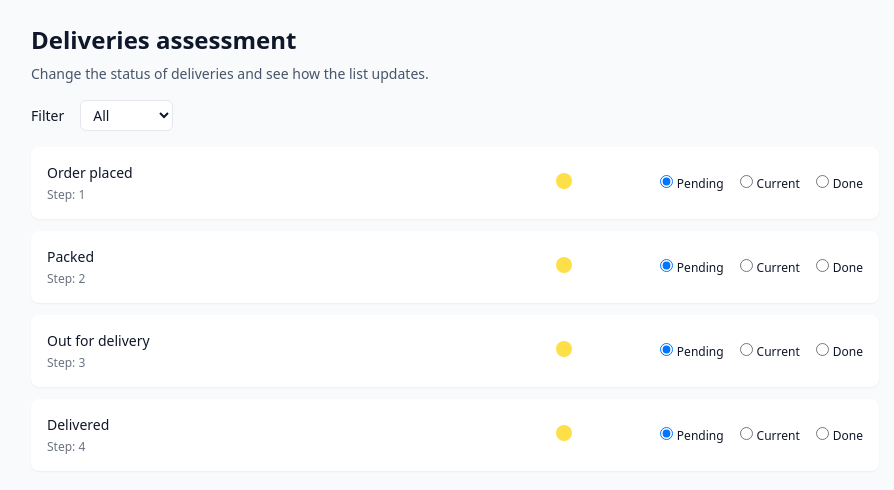
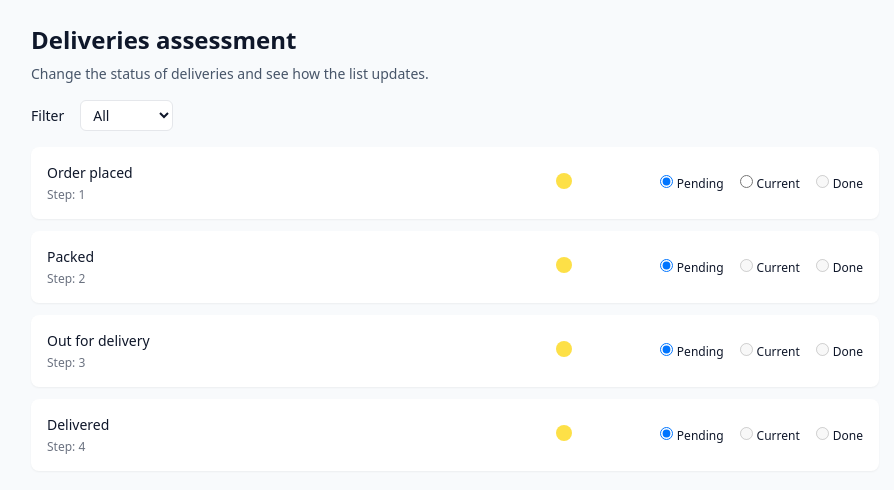
Before and after one commit to jacquesdeklerk/bob-deliveries-assessment, a React (Create React App) app: page / in a window 1280 px wide. Shown: the top 490 px of the page, without its empty margins (185-1079 px from the left). Built offline with nearby package versions, Linux system fonts and the light colour scheme; the HTML template or start-up script is replaced by a standard one.

Commit message:
set progress radio inputs as disabled if blocked

```diff
--- a/src/components/DeliveriesList.tsx
+++ b/src/components/DeliveriesList.tsx
@@ -35,6 +35,18 @@ function DeliveriesList(props: IProps) {
     resetDeliveriesProgress(initialDeliveries)
   );
 
+  function isProgressOptionDisabled(delivery: IDelivery, progress: Progress): boolean {
+    const deliveryIndex = deliveries.findIndex(item => item.id === delivery.id);
+
+    const arePrecedingStepsDone = deliveries
+      .slice(0, deliveryIndex)
+      .every(item => item.progress === "done");
+
+    return progress === "pending"
+      ? false
+      : !arePrecedingStepsDone || (progress === "done" && delivery.progress !== "current");
+  }
+
   function calcDeliveryProgress(
     currentProgress: Progress | string,
     newProgress: Progress
@@ -48,13 +60,8 @@ function DeliveriesList(props: IProps) {
 
   function updateDeliveryProgress(deliveryID: number, newProgress: Progress) {
     setDeliveries(currentValue => {
-      return currentValue.map((item, i) => {
+      return currentValue.map(item => {
         if (item.id === deliveryID) {
-          const arePrecedingStepDone = currentValue.slice(0, i).every(s => s.progress === "done");
-
-          if (!arePrecedingStepDone) {
-            return item;
-          } else {
           const updatedProgress = calcDeliveryProgress(item.progress, newProgress);
 
           return {
@@ -62,7 +69,6 @@ function DeliveriesList(props: IProps) {
             progress: updatedProgress,
             time: newProgress === "done" ? Date() : null
           };
-          }
         } else {
           return item;
         }
@@ -137,6 +143,7 @@ function DeliveriesList(props: IProps) {
                         name={`progress-${item.id}`}
                         checked={item.progress === progress.value}
                         onChange={() => updateDeliveryProgress(item.id, progress.value)}
+                        disabled={isProgressOptionDisabled(item, progress.value)}
                         className="mr-1"
                       />
                       {progress.label}
```
Lines whose indentation alone changed are shown as unchanged.
